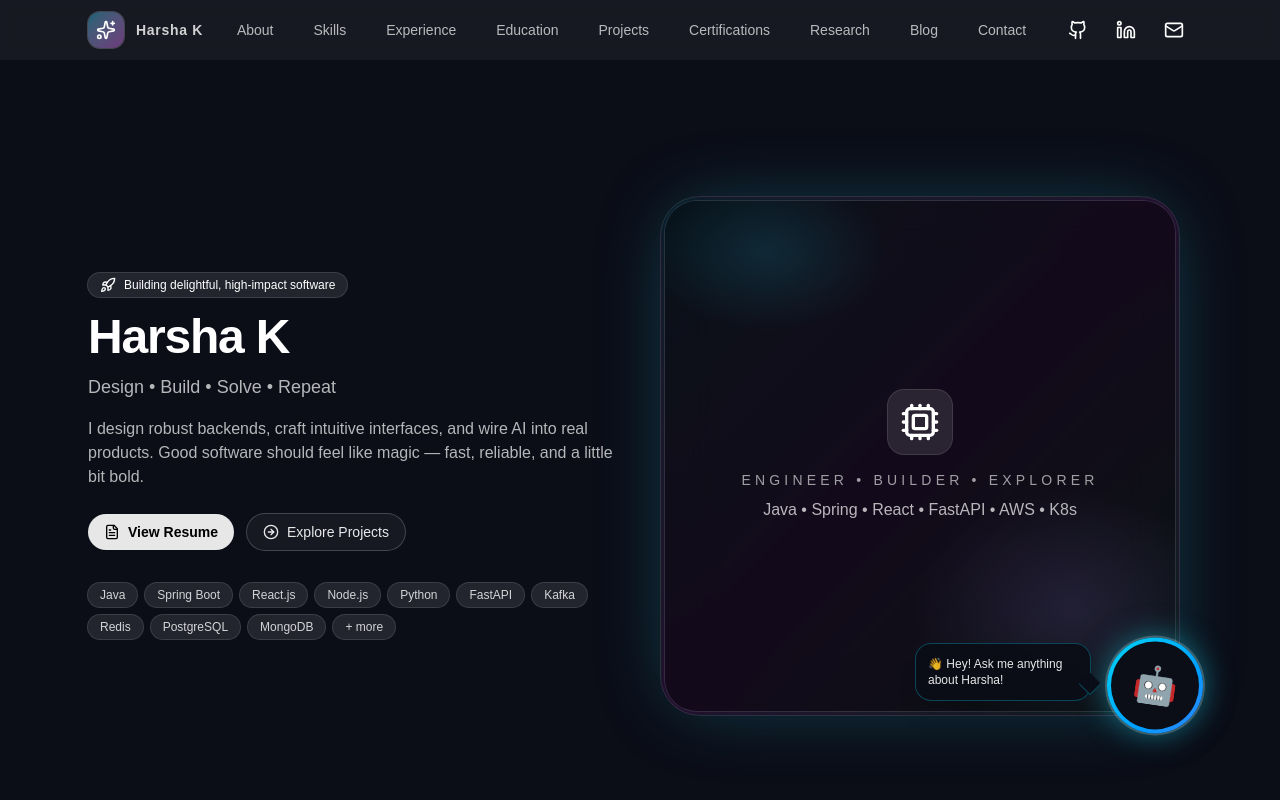
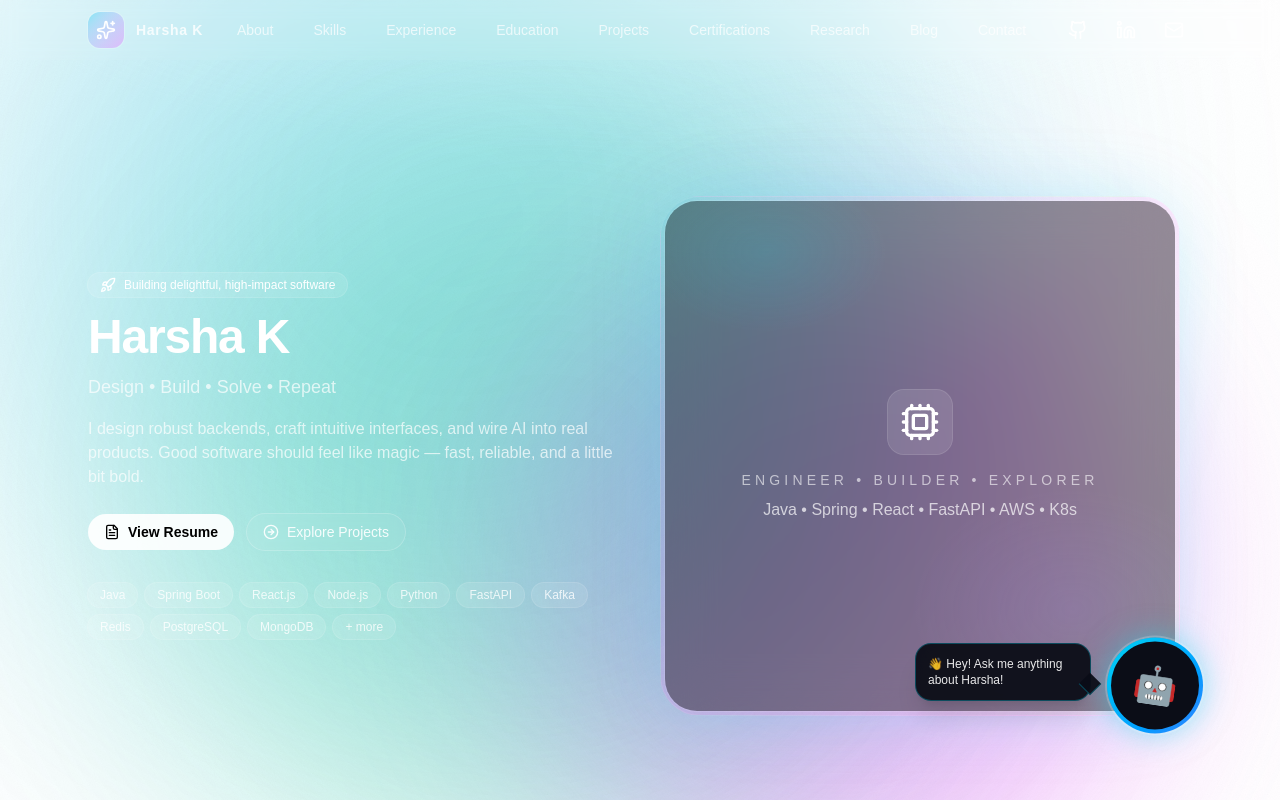
Before and after one commit to Harshabhi6129/Harsha_Portfolio, a Next.js app: page / in a window 1280 px wide. Shown: the top 800 px of the page. Built offline with nearby package versions, Linux system fonts and the light colour scheme.

Commit message:
Fix animated background visibility by removing solid container background

```diff
--- a/src/app/page.tsx
+++ b/src/app/page.tsx
@@ -298,7 +298,7 @@ export default function Portfolio() {
   };
 
   return (
-    <div className="relative min-h-screen w-full overflow-x-hidden bg-[#0b0d17] text-white">
+    <div className="relative min-h-screen w-full overflow-x-hidden text-white">
       {/* Global FX */}
       <BackgroundFX />
 
```
